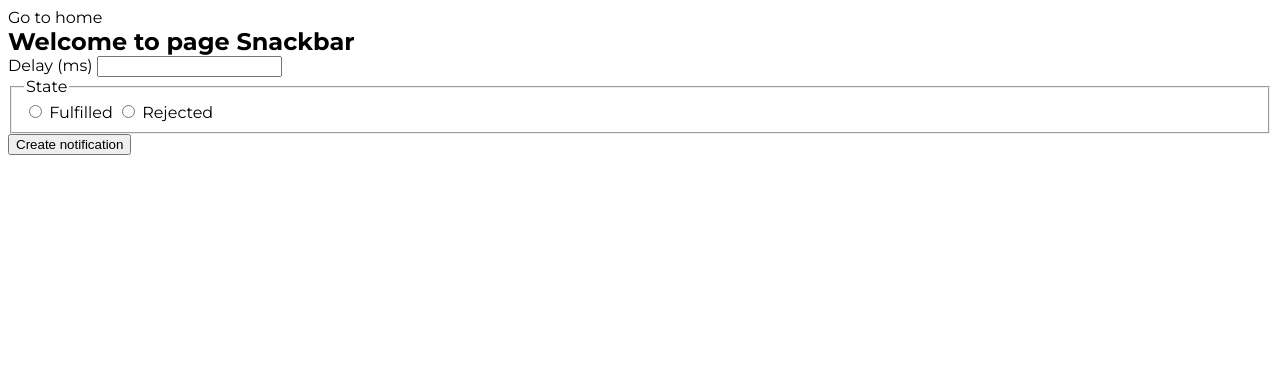
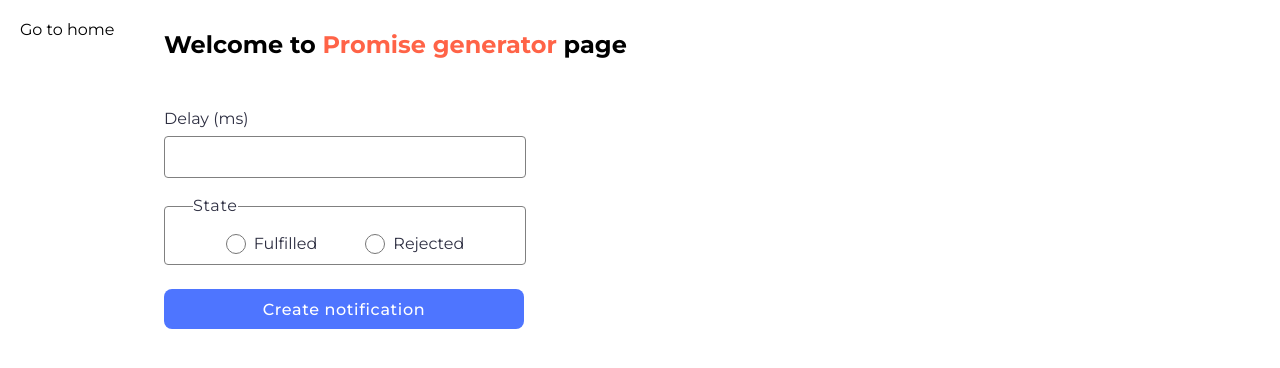
Before and after one commit to ITStupak/goit-js-hw-10, a website built with Vite: page src/2-snackbar.html in a window 1280 px wide. Built offline with nearby package versions, Linux system fonts and the light colour scheme.

Commit message:
Update styles for task promise

```diff
--- a/src/2-snackbar.html
+++ b/src/2-snackbar.html
@@ -15,29 +15,43 @@
   </head>
   <body>
     <section>
-      <a href="./index.html">Go to home</a>
-      <h1>Welcome to page Snackbar</h1>
+      <a href="./index.html" class="link">Go to home</a>
+      <h1 class="title">
+        Welcome to <span class="accent">Promise generator</span> page
+      </h1>
     </section>
     <main>
       <form class="form">
-        <label>
+        <label class="delay-label">
           Delay (ms)
-          <input type="number" name="delay" required />
+          <input class="delay-input" type="number" name="delay" required />
         </label>
 
-        <fieldset>
-          <legend>State</legend>
-          <label>
-            <input type="radio" name="state" value="fulfilled" required />
+        <fieldset class="state">
+          <legend class="state-legend">State</legend>
+          <label class="state-label">
+            <input
+              class="radio-input"
+              type="radio"
+              name="state"
+              value="fulfilled"
+              required
+            />
             Fulfilled
           </label>
-          <label>
-            <input type="radio" name="state" value="rejected" required />
+          <label class="state-label">
+            <input
+              class="radio-input"
+              type="radio"
+              name="state"
+              value="rejected"
+              required
+            />
             Rejected
           </label>
         </fieldset>
 
-        <button type="submit">Create notification</button>
+        <button class="create-btn" type="submit">Create notification</button>
       </form>
     </main>
 
--- a/src/css/1-timer.css
+++ b/src/css/1-timer.css
@@ -1,13 +1,13 @@
-.timer-link {
+.link {
   position: absolute;
   top: 20px;
   left: 20px;
 }
-.timer-link:hover {
+.link:hover {
   color: tomato;
   text-decoration: underline;
 }
-.timer-title {
+.title {
   margin: 30px auto 50px 156px;
 }
 .accent {
--- a/src/css/2-snackbar.css
+++ b/src/css/2-snackbar.css
@@ -0,0 +1,83 @@
+/* body {
+  line-height: 1.5;
+  letter-spacing: 0.04em;
+  margin: 0;
+} */
+.form {
+  display: flex;
+  flex-direction: column;
+  width: 360px;
+  margin-left: 156px;
+}
+.delay-label {
+  display: flex;
+  flex-direction: column;
+  gap: 8px;
+  color: #2e2f42;
+  margin-bottom: 16px;
+}
+.delay-input {
+  font-family: inherit;
+  font-size: 16px;
+  line-height: 1.5;
+  letter-spacing: 0.04em;
+  color: #2e2f42;
+  padding: 8px 16px;
+  border: 1px solid #808080;
+  border-radius: 4px;
+  width: 328px;
+  height: 24px;
+}
+.delay-input:hover,
+.state:hover {
+  border: 1px solid #000;
+}
+.delay-input:focus {
+  outline: none;
+  border: 1px solid #4e75ff;
+}
+.state {
+  display: flex;
+  justify-content: center;
+  gap: 48px;
+  border-radius: 4px;
+  border: 1px solid #808080;
+  line-height: 1.5;
+  letter-spacing: 0.04em;
+  color: #2e2f42;
+  width: 360px;
+  padding: 14px 0 8px;
+  margin: 0 0 24px;
+}
+.state-legend {
+  margin-left: 28px;
+  padding: 0;
+}
+.state-label {
+  display: flex;
+  align-items: center;
+  gap: 8px;
+  letter-spacing: 0;
+}
+.create-btn {
+  border: none;
+  border-radius: 8px;
+  width: 360px;
+  height: 40px;
+  background: #4e75ff;
+  font-family: inherit;
+  font-weight: 500;
+  font-size: 16px;
+  letter-spacing: 0.04em;
+  color: #fff;
+}
+.create-btn:hover {
+  background: #6c8cff;
+}
+.radio-input {
+  margin: 0;
+  border: 1px solid #757575;
+  border-radius: 14px;
+  width: 20px;
+  height: 20px;
+}
```
Also changed, not shown: src/1-timer.html (+2 -4 lines), src/js/1-timer.js (+21 -19 lines).
